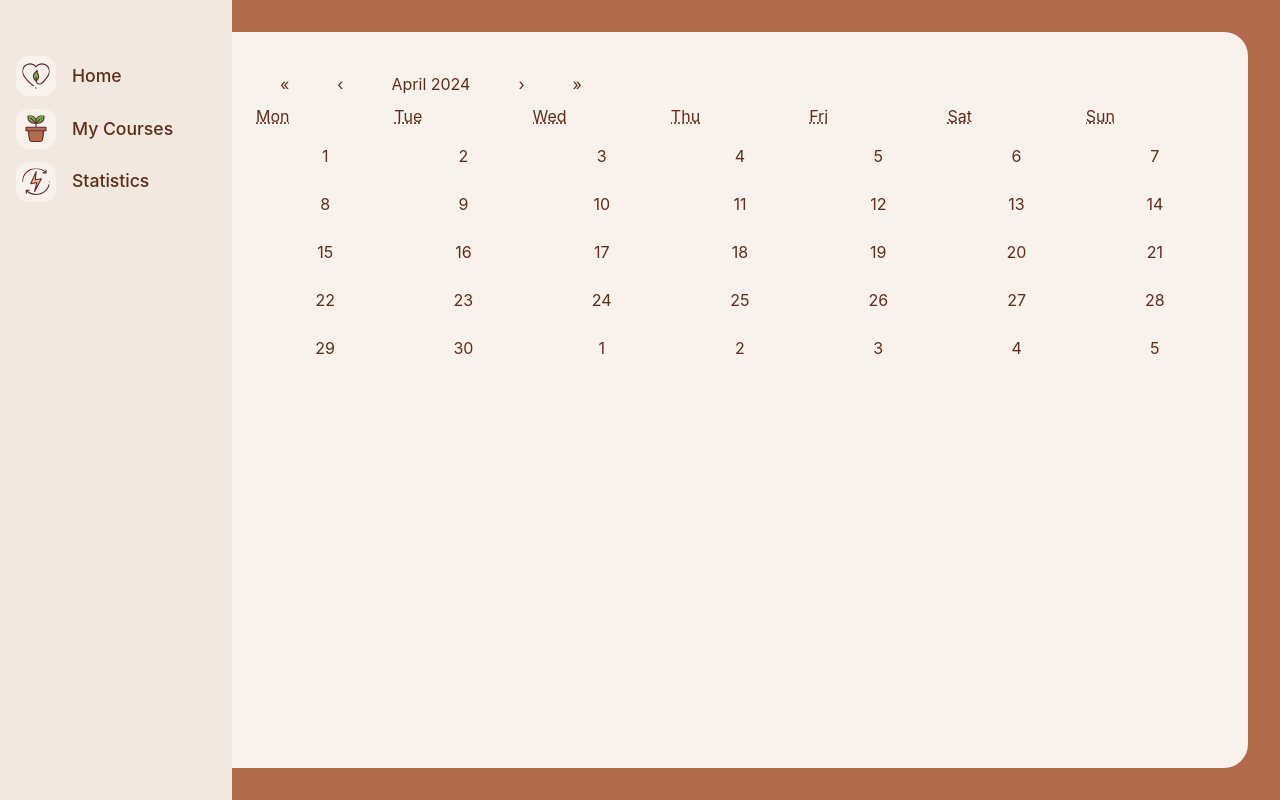
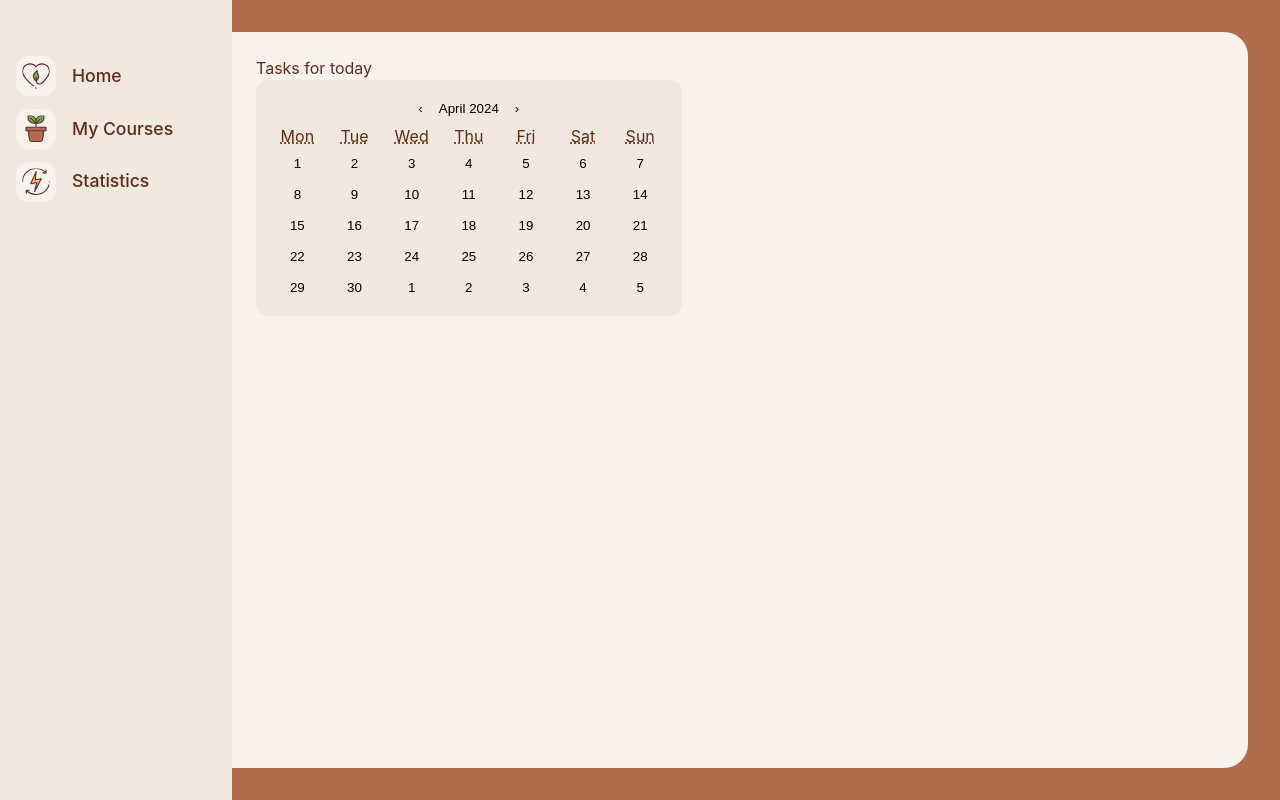
Before and after one commit to owlblinked/course-keeper, a React (Vite) app: page / in a window 1280 px wide. Built offline with nearby package versions, Linux system fonts and the light colour scheme.

Commit message:
- add styles for calendar

```diff
--- a/src/App.css
+++ b/src/App.css
@@ -3,6 +3,7 @@
   --color-vista-white: #fcfaf7;
   --color-white-linen: #f9f2ec;
   --color-swirl: #d7cdc4;
+  --color-almond: #f0dccb;
   --color-santa-fe: #b26b4d;
   --color-espresso: #5e2d1a;
 }
@@ -45,3 +46,24 @@ a {
   text-decoration: inherit;
   font-weight: 500;
 }
+
+.react-calendar {
+  width: 400px;
+  text-align: center;
+  background-color: var(--color-dawn-pink);
+  border-radius: 0.75rem;
+  padding: 0.8rem;
+}
+
+.react-calendar button {
+  background-color: inherit;
+  border: none;
+  padding: 0.5rem;
+  cursor: pointer;
+  border-radius: 0.4rem;
+}
+
+.react-calendar button:hover,
+.react-calendar button:active {
+  background-color: var(--color-white-linen);
+}
--- a/src/components/courses/CourseForm/CourseForm.module.css
+++ b/src/components/courses/CourseForm/CourseForm.module.css
@@ -29,7 +29,7 @@ fieldset {
   border: 1px solid var(--color-swirl);
 }
 
-button {
+.btn {
   font: inherit;
   cursor: pointer;
   padding: 0.5rem 1.5rem;
@@ -40,7 +40,7 @@ button {
   margin-top: 0.5rem;
 }
 
-button:hover,
-button:active {
+.btn:hover,
+.btn:active {
   background-color: var(--color-vista-white);
 }
--- a/src/components/courses/CourseForm/CourseForm.tsx
+++ b/src/components/courses/CourseForm/CourseForm.tsx
@@ -47,7 +47,7 @@ export const CourseForm = memo(({ addCourse }: ICourseFormProps) => {
         name="duration"
         required
       />
-      <button>Add</button>
+      <button className={classes.btn}>Add</button>
     </form>
   );
 });
--- a/src/components/courses/CourseItem/CourseItem.module.css
+++ b/src/components/courses/CourseItem/CourseItem.module.css
@@ -1,9 +1,11 @@
-.item {
+.course {
+  display: block;
+  padding: 1rem;
   background-color: var(--color-dawn-pink);
   border-radius: 0 0.75rem 0.75rem 0;
 }
 
-.course {
-  display: block;
-  padding: 1rem;
+.course:hover,
+.course:active {
+  background-color: var(--color-almond);
 }
--- a/src/components/courses/CourseItem/CourseItem.tsx
+++ b/src/components/courses/CourseItem/CourseItem.tsx
@@ -8,10 +8,10 @@ interface ICourseProps {
 
 export const CourseItem = ({ item }: ICourseProps) => {
   return (
-    <li className={classes.item}>
+    <li>
       <Link to={`/course/${item.id}`} className={classes.course}>
         <p>{item.name}</p>
-        <p>{item.startDate}</p>
+        <span>Expire date: {item.expireDate}</span>
       </Link>
     </li>
   );
--- a/src/pages/Home/Home.tsx
+++ b/src/pages/Home/Home.tsx
@@ -10,7 +10,13 @@ export const Home = () => {
 
   return (
     <>
-      <Calendar onChange={onChange} value={value} />
+      <p>Tasks for today</p>
+      <Calendar
+        onChange={onChange}
+        value={value}
+        next2Label={null}
+        prev2Label={null}
+      />
     </>
   );
 };
--- a/src/types/courses.ts
+++ b/src/types/courses.ts
@@ -3,6 +3,7 @@ export interface INewCourse {
   url: string;
   duration: number;
   startDate: string;
+  expireDate: string;
 }
 
 export interface ICourse extends INewCourse {
```
